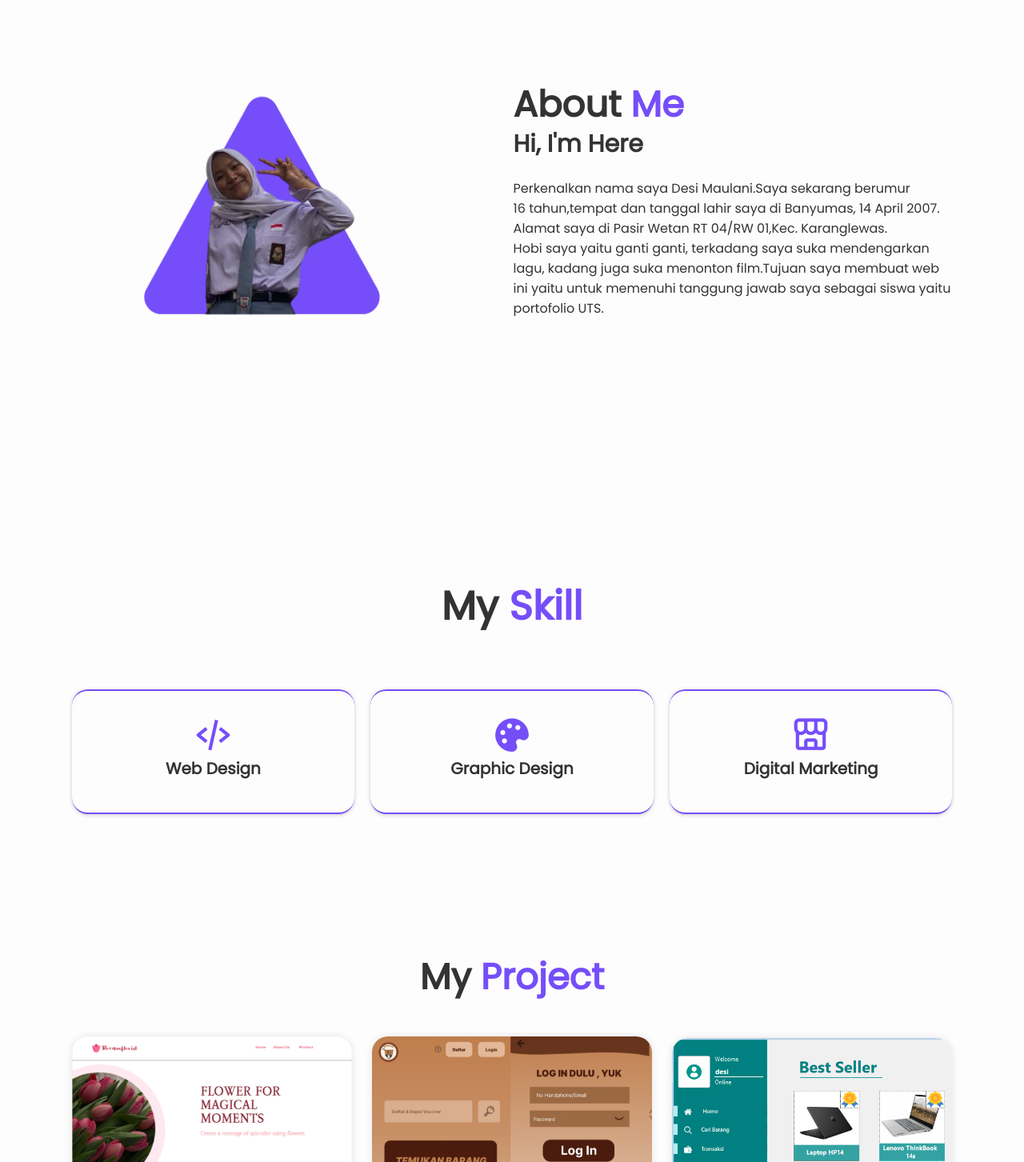
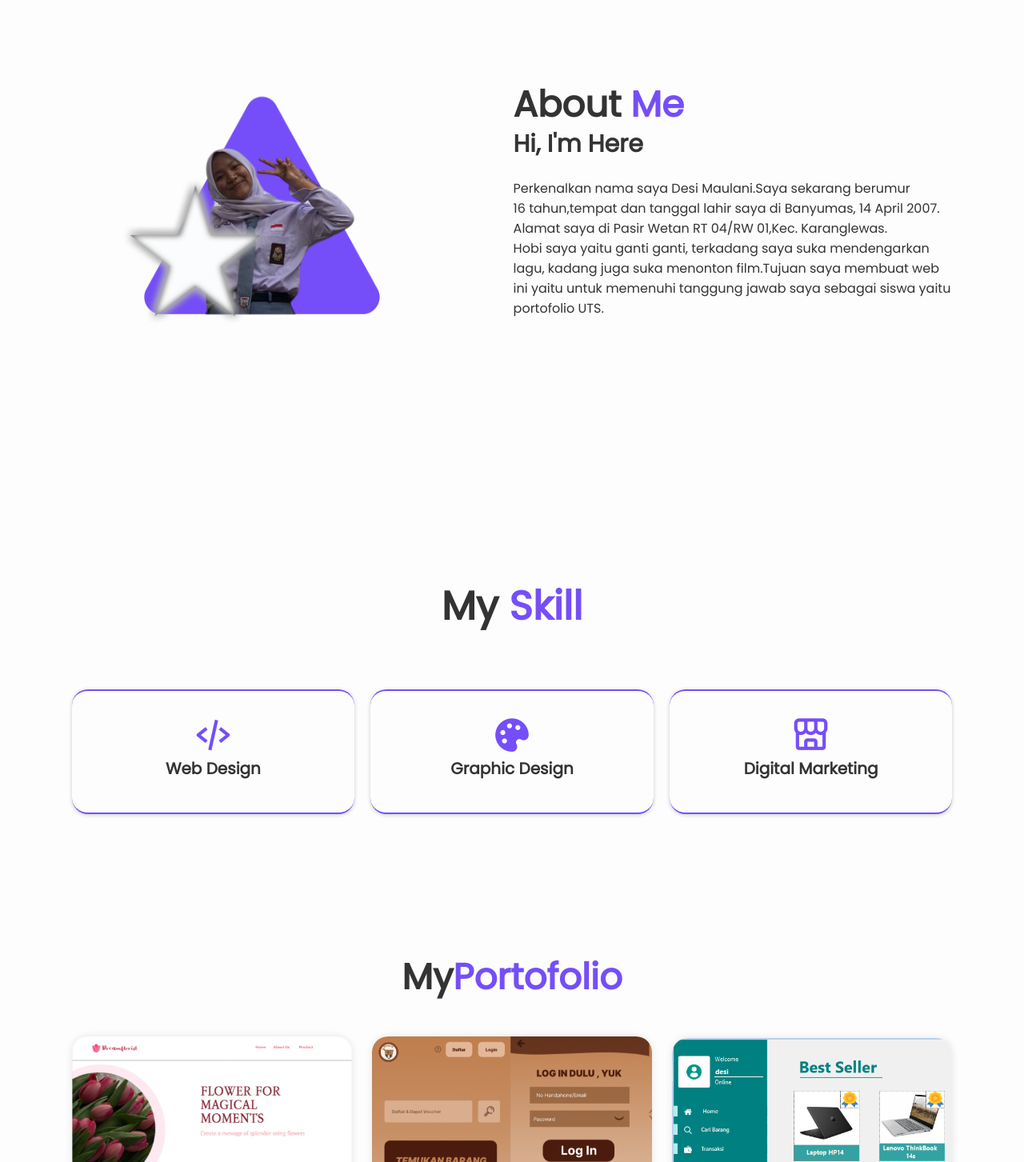
Before and after one commit to dezzyw/Portofolio-Website, a plain HTML site: page index.html in a window 1280 px wide. Shown: the part 979-2432 px from the top of the page at 80% size. Drawn offline with nearby package versions, Linux system fonts and the light colour scheme.

Commit message:
Portofolio Website

```diff
--- a/index.html
+++ b/index.html
@@ -87,7 +87,7 @@
     <!----------------section about me design-------------->
     <section class="about" id="about">
         <div class="about-img">
-            <img src="images/Untitled design (8).png" alt="">
+            <img src="images/foto desi.png" alt="">
         </div>
 
         <div class="about-content"> <!--class about-->
@@ -123,7 +123,7 @@
 
     <!-------------portofolio section ------------>
     <section class="portofolio" id="portofolio">
-        <h2 class="heading">My<span> Project</span></h2>
+        <h2 class="heading">My<span>Portofolio</span></h2>
 
         <div class="portofolio-container">
             <div class="portofolio-box">
```
Also changed, not shown: images/foto desi.png (added).
